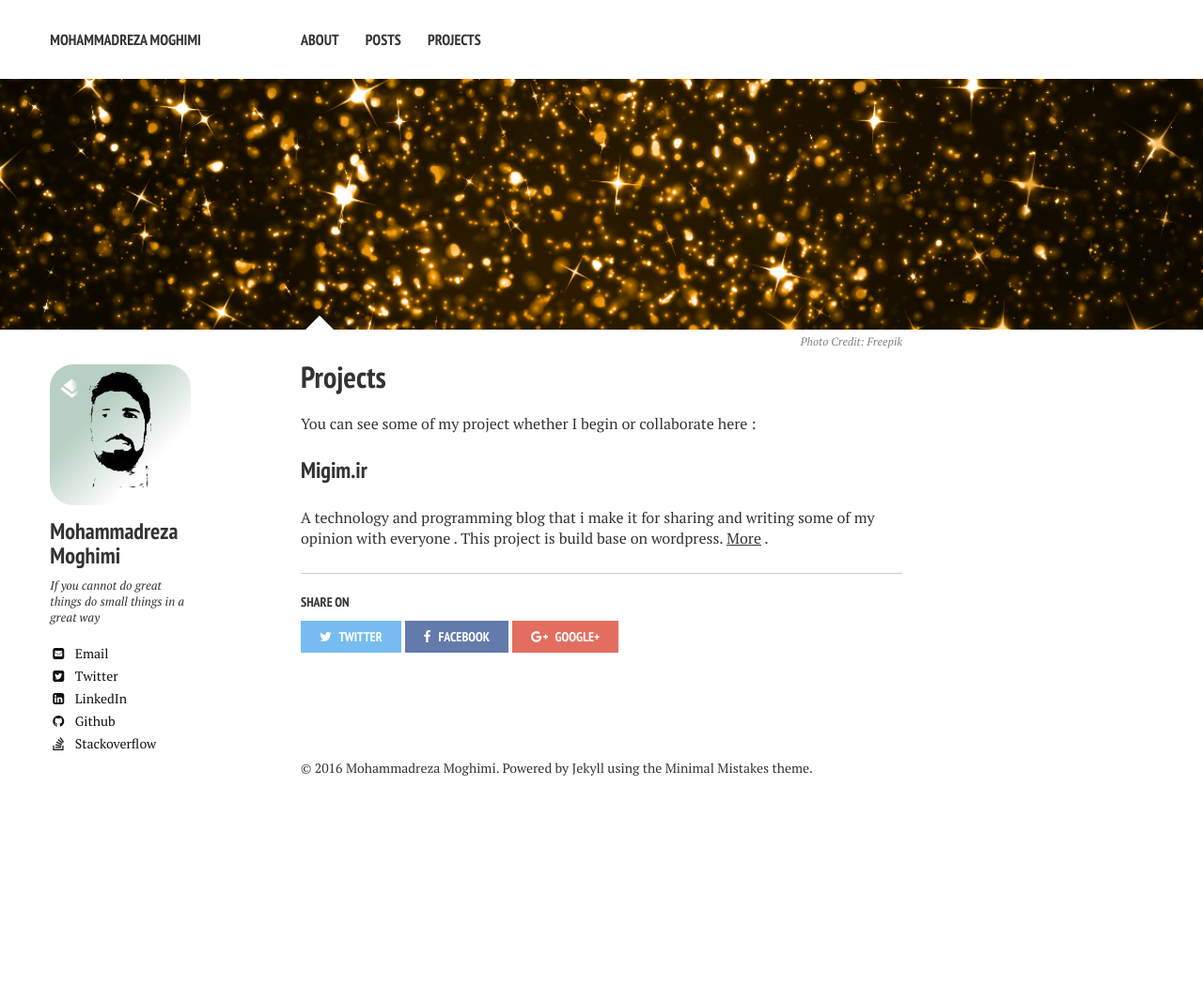
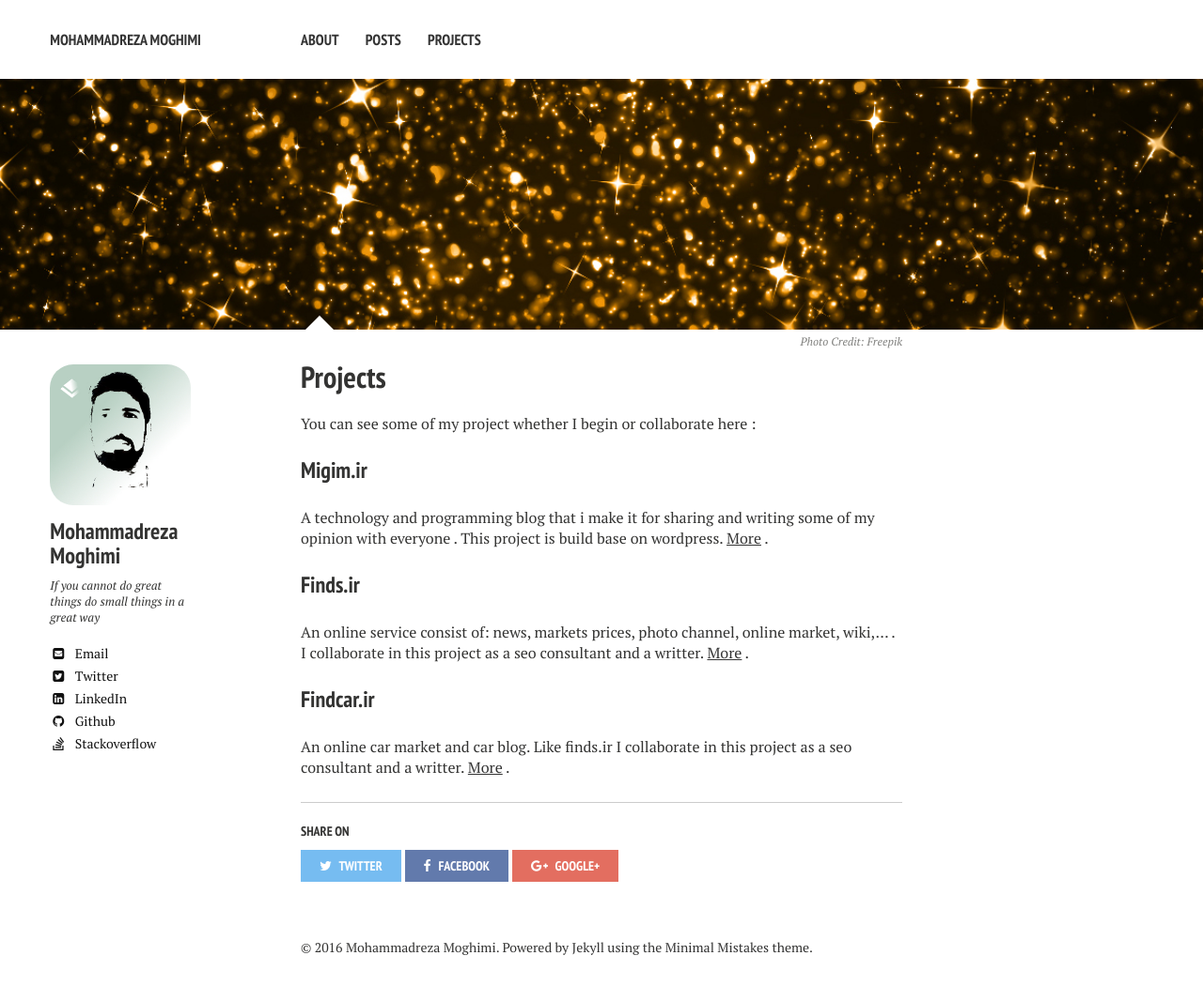
Before and after one commit to mimr9/mimr9.github.io, a Jekyll site: the page built from projects/index.md, in a window 1280 px wide. Shown: the whole page at 94% size. Built offline with Jekyll 4.4.1, drawn with Linux system fonts in a browser that asks for light colours; nearby versions of some CDN libraries; comment, search, counter and statistics services are not loaded; before the commit the page ends 900 px from its top, so only the background shows below that.

Commit message:
Update index.md

```diff
--- a/projects/index.md
+++ b/projects/index.md
@@ -13,3 +13,11 @@ You can see some of my project whether I begin or collaborate here :
 ### Migim.ir
 
 A technology and programming blog that i make it for sharing and writing some of my opinion with everyone . This project is build base on wordpress. [More](http://migim.ir) .
+
+### Finds.ir
+
+An online service consist of: news, markets prices, photo channel, online market, wiki,... . I collaborate in this project as a seo consultant and a writter. [More](http://finds.ir) .
+
+### Findcar.ir
+
+An online car market and car blog. Like finds.ir I collaborate in this project as a seo consultant and a writter. [More](http://findcar.ir) .
```
